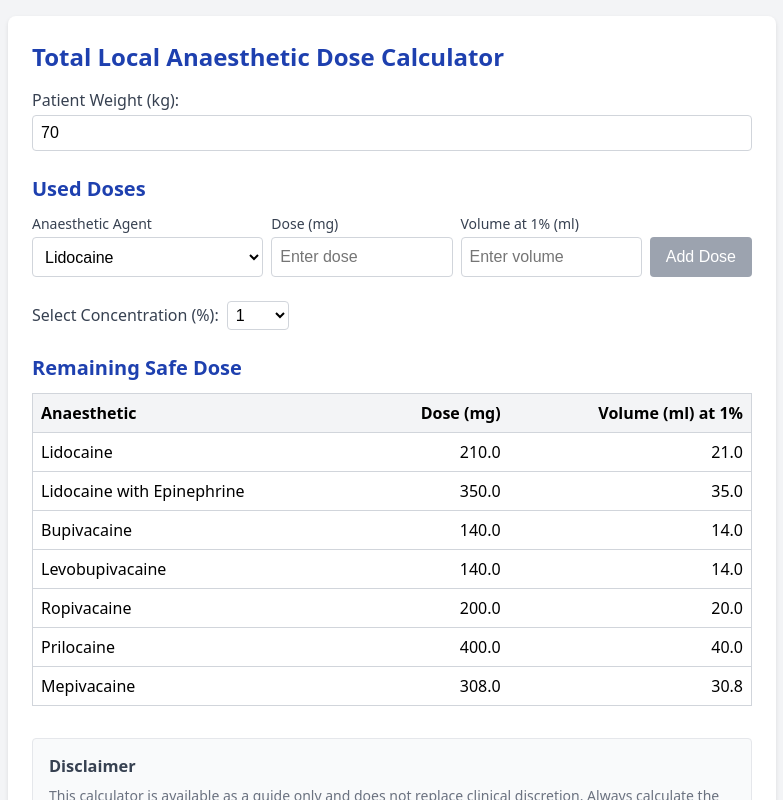
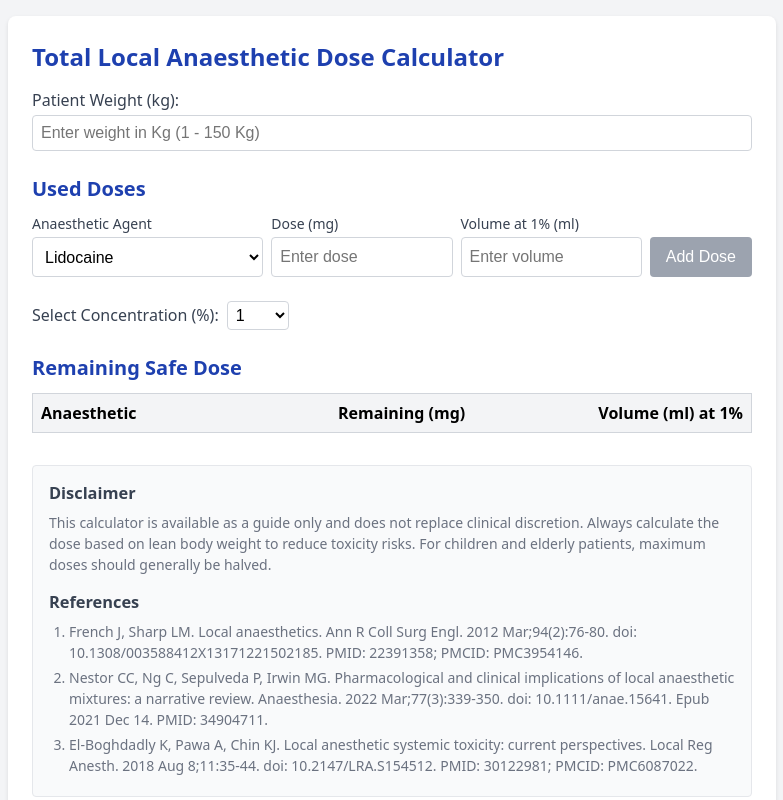
Before and after one commit to zirakzigul/local-anaesthetic-calculator, a React (Create React App) app: page / in a window 1280 px wide. Shown: the top 800 px of the page, without its empty margins (248-1031 px from the left). Built offline with nearby package versions, Linux system fonts and the light colour scheme.

Commit message:
Added weight placeholder

```diff
--- a/public/index.html
+++ b/public/index.html
@@ -24,7 +24,7 @@
       work correctly both with client-side routing and a non-root public URL.
       Learn how to configure a non-root public URL by running `npm run build`.
     -->
-    <title>Local anaesthetic calculator</title>
+    <title>LA Calculator</title>
   </head>
   <body>
     <noscript>You need to enable JavaScript to run this app.</noscript>
--- a/src/components/LocalAnaestheticCalculator.js
+++ b/src/components/LocalAnaestheticCalculator.js
@@ -46,7 +46,7 @@ const INITIAL_USED_STATE = {
 
 const LocalAnaestheticCalculator = () => {
   // State hooks
-  const [weight, setWeight] = useState(70);
+  const [weight, setWeight] = useState('');
   const [used, setUsed] = useState(INITIAL_USED_STATE);
   const [usedList, setUsedList] = useState([]);
   const [selectedDrug, setSelectedDrug] = useState('lidocaine');
@@ -121,16 +121,29 @@ const LocalAnaestheticCalculator = () => {
 
   // Handle weight input change
   const handleWeightChange = useCallback((e) => {
-    // Limit weight between 1 and 150
-    let newWeight = parseFloat(e.target.value) || 0;
-    newWeight = Math.min(Math.max(newWeight, 1), 150);
+    const inputValue = e.target.value;
 
-    // Only actually change weight if it's at least 1
-    if (newWeight >= 1) {
-      setWeight(newWeight);
+    // Allow empty input (for placeholder visibility)
+    if (inputValue === '') {
+      setWeight('');
+      return;
+    }
+
+    // Parse and validate the weight
+    const newWeight = parseFloat(inputValue);
+
+    // Check if it's a valid number
+    if (isNaN(newWeight)) {
+      return; // Don't update if not a valid number
+    }
+
+    // Clamp weight between 1 and 150
+    const clampedWeight = Math.min(Math.max(newWeight, 1), 150);
+
+    // Update weight and reset calculator if weight is valid
+    if (clampedWeight >= 1) {
+      setWeight(clampedWeight);
       resetCalculator();
-    } else {
-      setWeight(1);
     }
   }, [resetCalculator]);
 
@@ -211,8 +224,14 @@ const LocalAnaestheticCalculator = () => {
 
   // Update calculations when weight or used doses change
   useEffect(() => {
-    const remaining = calculateRemaining(weight, used);
-    setRemainingDoses(remaining);
+    // Only calculate if we have a valid weight
+    if (weight && !isNaN(parseFloat(weight)) && parseFloat(weight) >= 1) {
+      const remaining = calculateRemaining(parseFloat(weight), used);
+      setRemainingDoses(remaining);
+    } else {
+      // Clear remaining doses if no valid weight
+      setRemainingDoses({});
+    }
   }, [weight, used, calculateRemaining]);
 
   // Update calculated value when percentage changes
@@ -251,6 +270,7 @@ const LocalAnaestheticCalculator = () => {
             value={weight}
             onChange={handleWeightChange}
             className="weight-input"
+            placeholder="Enter weight in Kg (1 - 150 Kg)"
             min="1"
             max="150"
           />
@@ -371,7 +391,7 @@ const LocalAnaestheticCalculator = () => {
             <thead className="table-header">
               <tr>
                 <th className="table-header-cell table-header-cell-left">Anaesthetic</th>
-                <th className="table-header-cell table-header-cell-right">Dose (mg)</th>
+                <th className="table-header-cell table-header-cell-right">Remaining (mg)</th>
                 <th className="table-header-cell table-header-cell-right">Volume (ml) at {selectedPercentage}%</th>
               </tr>
             </thead>
```
